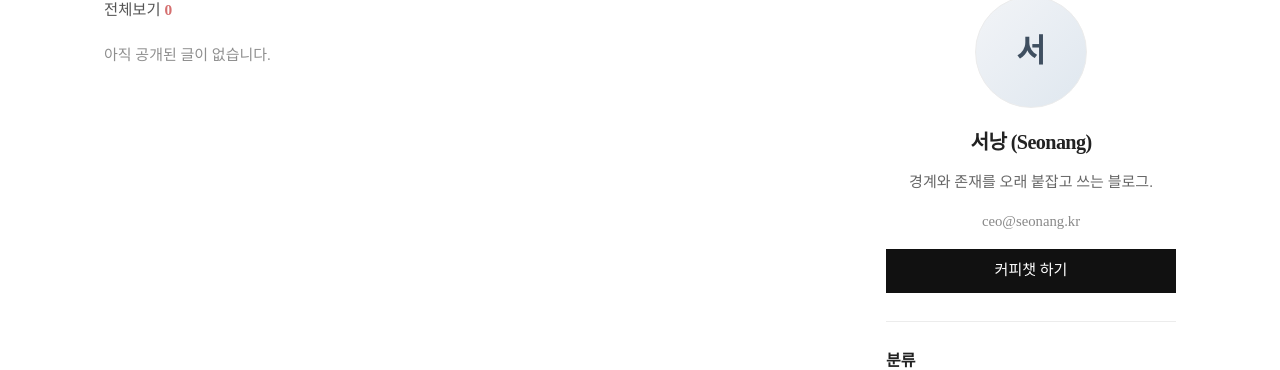
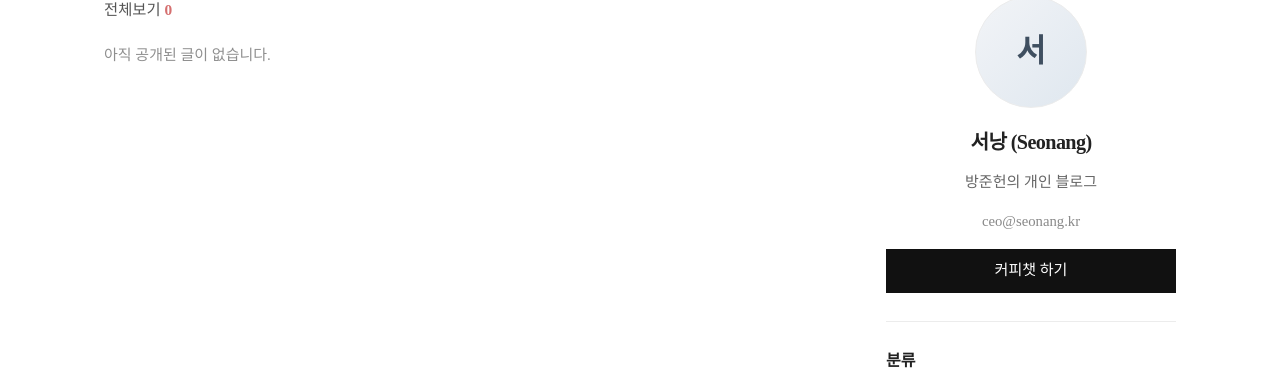
Before and after one commit to seonang/seonang.github.io, a Jekyll site: the page built from index.html, in a window 1280 px wide. Shown: the part 182-552 px from the top of the page. Built offline with Jekyll 4.4.1, drawn with Linux system fonts in a browser that asks for light colours; some web fonts are replaced.

Commit message:
Update archive-shell.html

```diff
--- a/_includes/archive-shell.html
+++ b/_includes/archive-shell.html
@@ -66,7 +66,7 @@
       <div class="aside-card author-card">
         <div class="author-avatar">서</div>
         <h2>서낭 (Seonang)</h2>
-        <p>경계와 존재를 오래 붙잡고 쓰는 블로그.</p>
+        <p>방준헌의 개인 블로그</p>
         <a class="author-email" href="mailto:{{ site.contact_email }}">{{ site.contact_email }}</a>
         <a class="dark-button full-width" href="#" data-open-chat-modal>커피챗 하기</a>
       </div>
```
